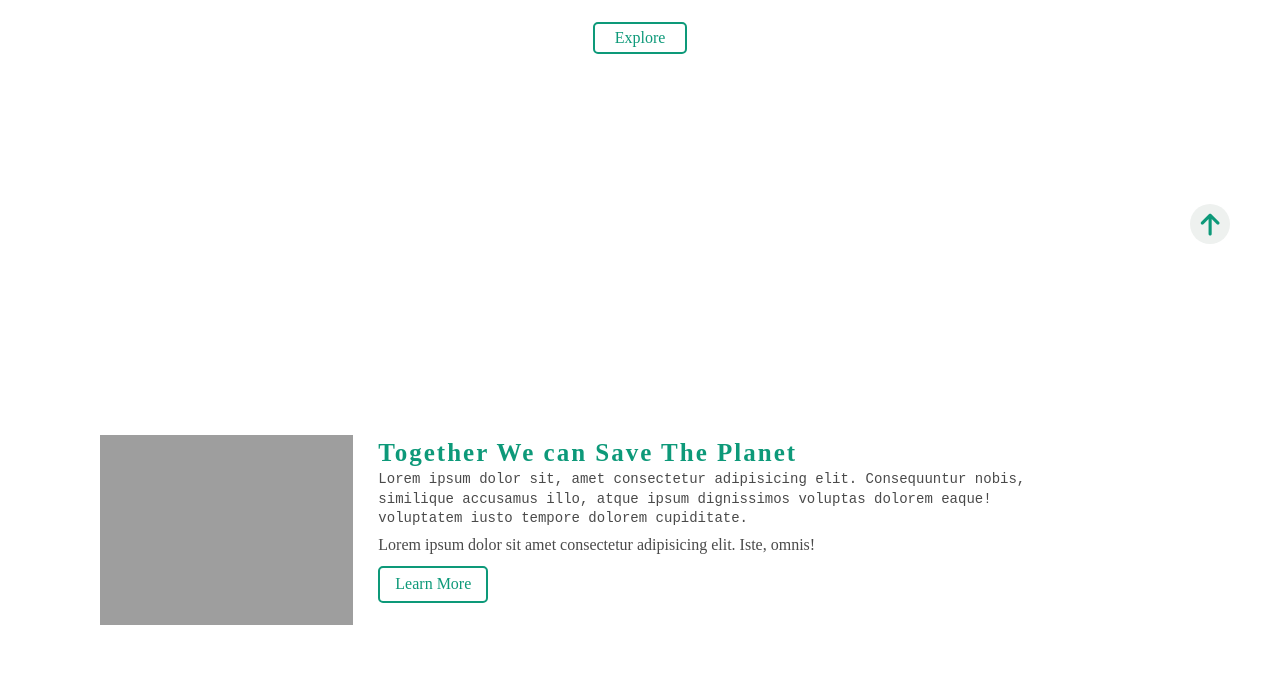
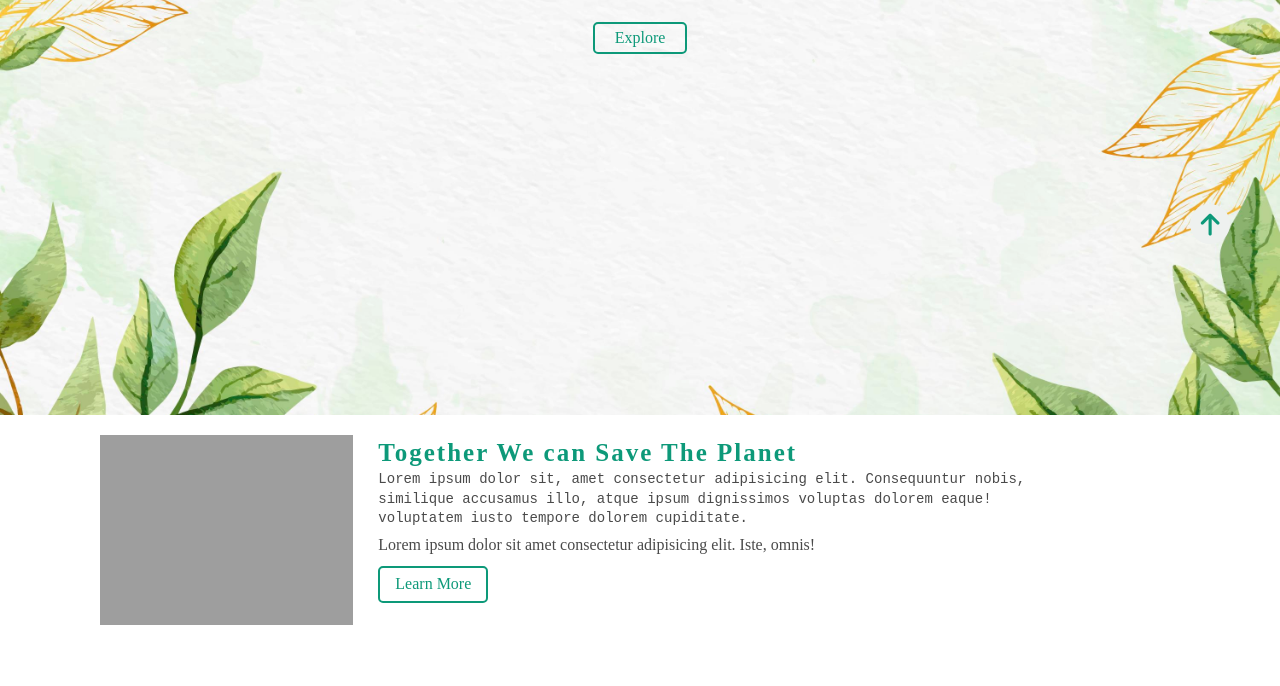
Before and after one commit to Nabil-Mohamed19/task1-css, a plain HTML site: page index.html in a window 1280 px wide. Shown: the part 355-1041 px from the top of the page. Drawn offline with Linux system fonts and the light colour scheme; the site is published under a folder, as on GitHub Pages, so addresses that start at the root find nothing.

Commit message:
Update style.css

```diff
--- a/css/style.css
+++ b/css/style.css
@@ -71,7 +71,7 @@ header ul li {
 /* end header */
 /* start Home  */
 .home {
-    background-image: url("/images/bc.jpg");
+    background-image: url("../images/bc.jpg");
     height: 88vh;
     background-size: cover;
     text-align: center;
```
